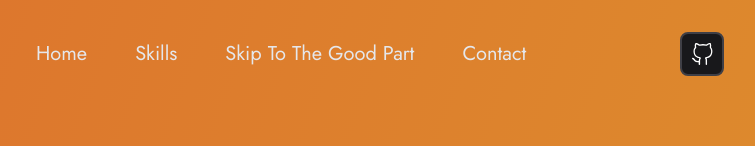
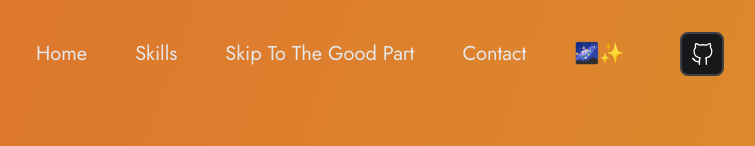
Before and after one commit to developers-sky/My_Portifolio, a Next.js app: page / in a window 1280 px wide. Shown: the top 146 px of the page, without its empty margins (268-1023 px from the left). Built offline with nearby package versions, Linux system fonts and the light colour scheme.

Commit message:
updated testing Link

```diff
--- a/components/Header/Header.component.tsx
+++ b/components/Header/Header.component.tsx
@@ -36,6 +36,7 @@ const Header: React.FC = () => {
         <TextLink text="Skills" href="#skills" />
         <TextLink text="Skip To The Good Part" href="#projects" />
         <TextLink text="Contact" href="#contact" />
+        <TextLink text="🌌✨"   href="https://my-portifolio-pgtx63a28-anurag4078.vercel.app"/>
       </p>
 
       <Link href="https://github.com/anurag-bit" passHref>
```
